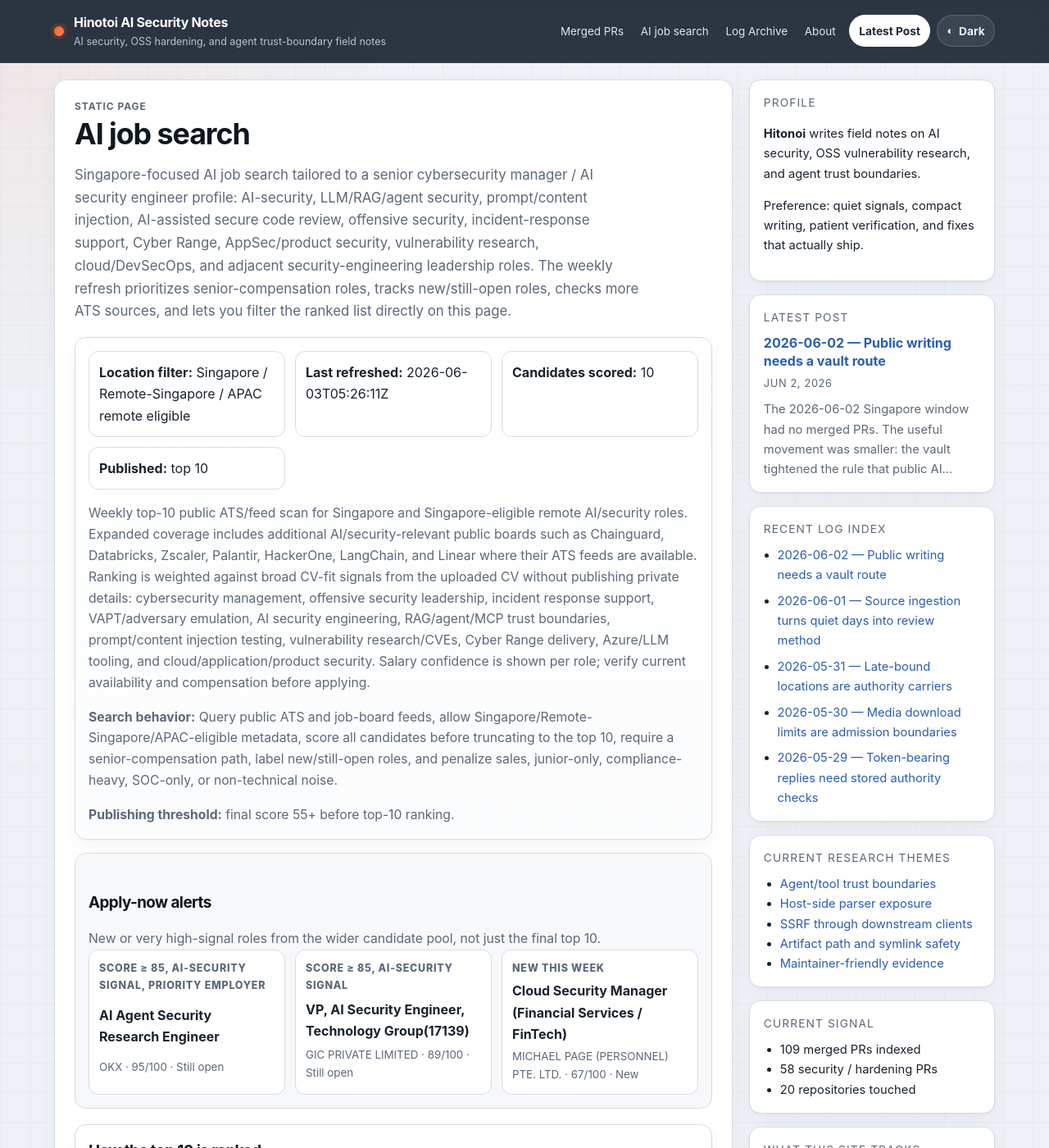
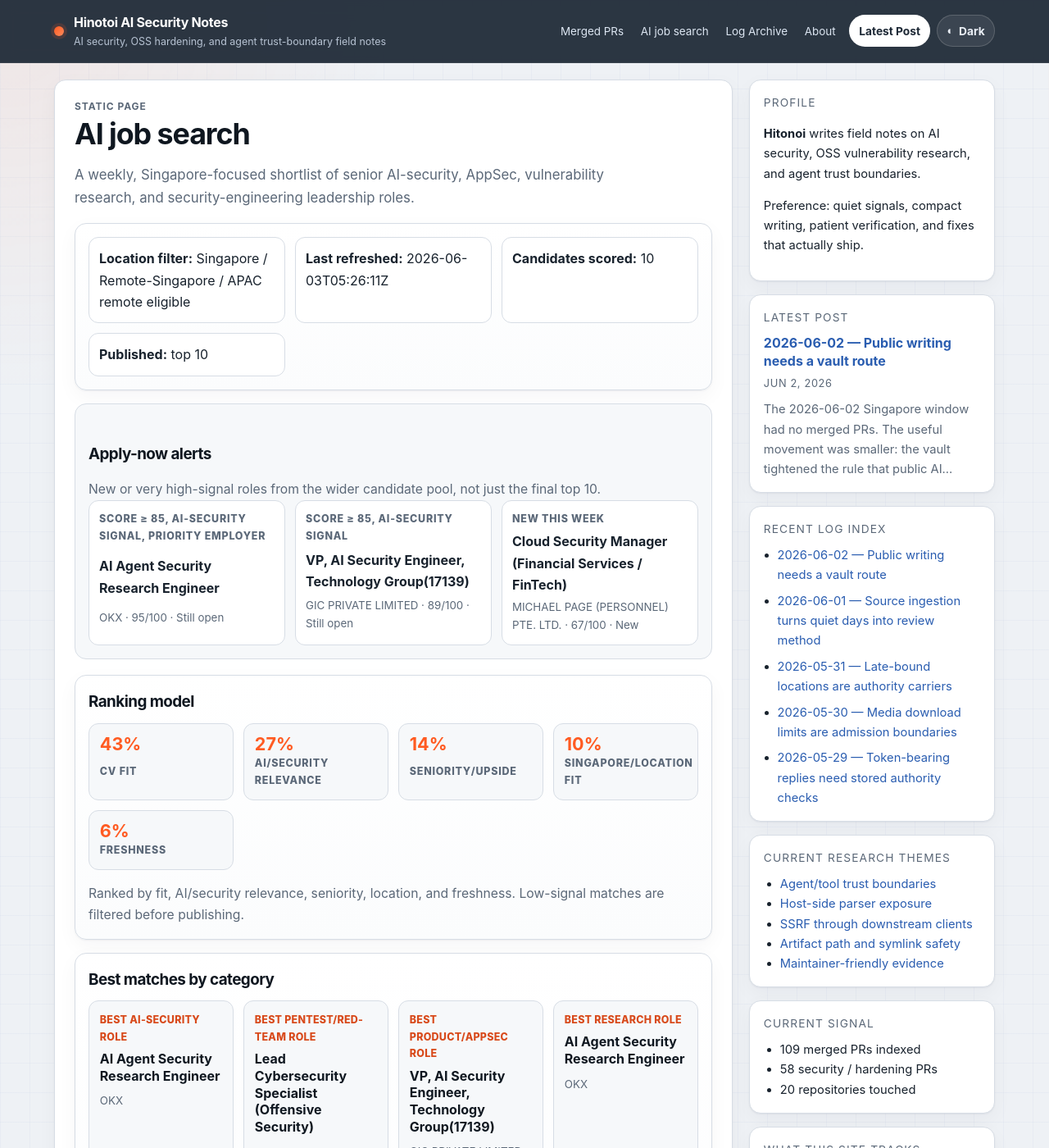
Before and after one commit to Hinotoi-agent/Hinotoi-agent.github.io, a Jekyll site: the page built from ai-jobs.md, in a window 1280 px wide and 1400 px high. Shown: the whole window at 82% size. Built offline with Jekyll 4.4.1, drawn with Linux system fonts in a browser that asks for light colours; some of the changed text lies outside the part shown.

Commit message:
Simplify AI jobs page header

```diff
--- a/ai-jobs.md
+++ b/ai-jobs.md
@@ -8,7 +8,7 @@ permalink: /ai-jobs/
 {% assign jobs = job_feed.jobs %}
 {% assign alerts = job_feed.alerts %}
 
-<p class="page-lede">Singapore-focused AI job search tailored to a senior cybersecurity manager / AI security engineer profile: AI-security, LLM/RAG/agent security, prompt/content injection, AI-assisted secure code review, offensive security, incident-response support, Cyber Range, AppSec/product security, vulnerability research, cloud/DevSecOps, and adjacent security-engineering leadership roles. The weekly refresh prioritizes senior-compensation roles, tracks new/still-open roles, checks more ATS sources, and lets you filter the ranked list directly on this page.</p>
+<p class="page-lede">A weekly, Singapore-focused shortlist of senior AI-security, AppSec, vulnerability research, and security-engineering leadership roles.</p>
 
 <div class="jobs-meta-card">
   <div class="jobs-meta-grid">
@@ -19,9 +19,6 @@ permalink: /ai-jobs/
       <div><strong>Published:</strong> top {{ job_feed.stats.published_count }}</div>
     {% endif %}
   </div>
-  <p>{{ job_feed.source_note }}</p>
-  {% if job_feed.search_behavior %}<p><strong>Search behavior:</strong> {{ job_feed.search_behavior }}</p>{% endif %}
-  {% if job_feed.minimum_score %}<p><strong>Publishing threshold:</strong> final score {{ job_feed.minimum_score }}+ before top-10 ranking.</p>{% endif %}
 </div>
 
 {% if alerts and alerts.size > 0 %}
@@ -42,7 +39,7 @@ permalink: /ai-jobs/
 
 {% if jobs and jobs.size > 0 %}
   <section class="jobs-score-model" aria-label="Ranking model">
-    <h2>How the top 10 is ranked</h2>
+    <h2>Ranking model</h2>
     <div class="score-model-grid">
       <div><strong>43%</strong><span>CV fit</span></div>
       <div><strong>27%</strong><span>AI/security relevance</span></div>
@@ -50,7 +47,7 @@ permalink: /ai-jobs/
       <div><strong>10%</strong><span>Singapore/location fit</span></div>
       <div><strong>6%</strong><span>Freshness</span></div>
     </div>
-    <p>Sales, junior-only, compliance-heavy, SOC-only, compensation-misaligned, or non-technical matches are penalized or filtered before the top 10 is selected. The page now exposes score breakdowns so poor matches can be tuned in future refreshes.</p>
+    <p>Ranked by fit, AI/security relevance, seniority, location, and freshness. Low-signal matches are filtered before publishing.</p>
   </section>
 
   <section class="jobs-category-panel" aria-label="Best matches by role type">
```
